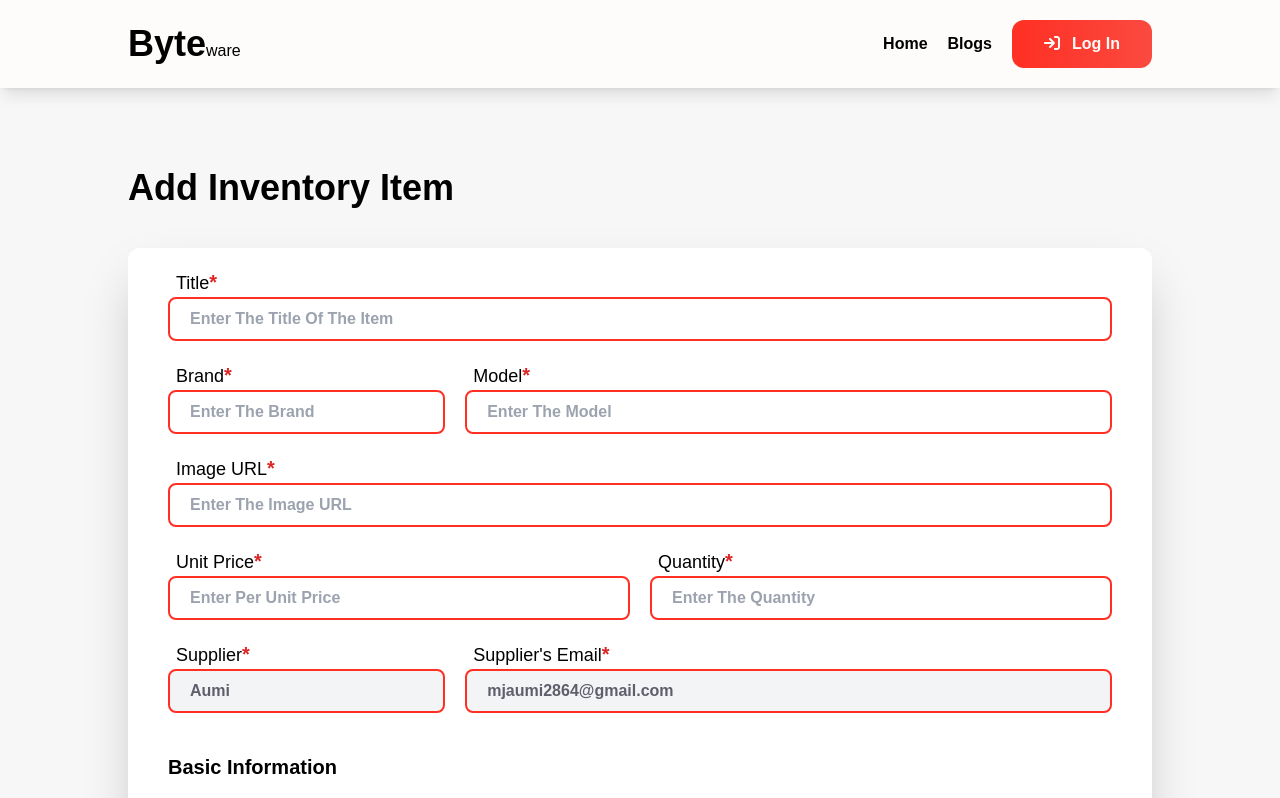
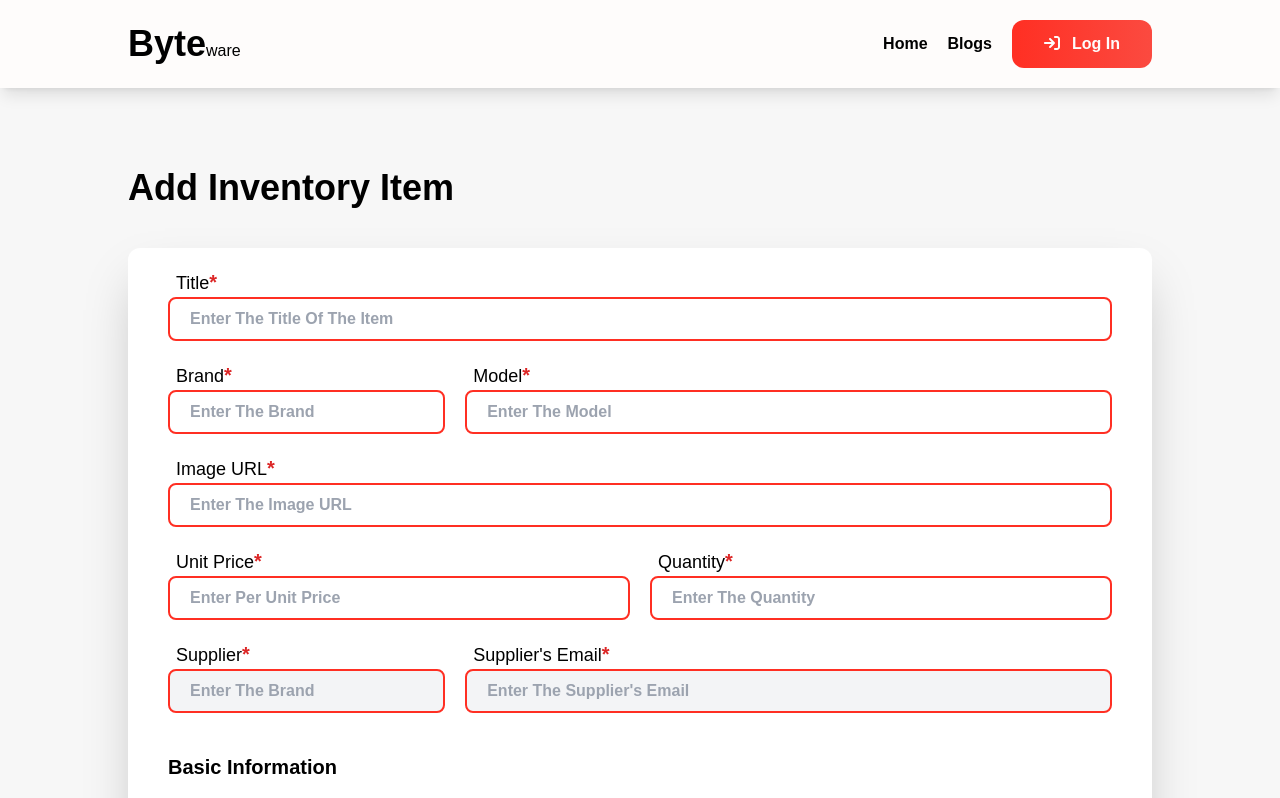
Before and after one commit to mjaumi/phero-assignment11-byteware-warehouse-management-system-client-side, a React (Create React App) app: page /addInventoryItem in a window 1280 px wide. Shown: the top 798 px of the page. Built offline with nearby package versions, Linux system fonts and the light colour scheme; no server answers.

Commit message:
my items component added

```diff
--- a/src/App.js
+++ b/src/App.js
@@ -11,6 +11,7 @@ import NotFound from './Pages/Shared/NotFound/NotFound';
 import { ToastContainer } from 'react-toastify';
 import 'react-toastify/dist/ReactToastify.css';
 import AddInventoryItem from './Pages/AddInventoryItem/AddInventoryItem';
+import MyItems from './Pages/MyItems/MyItems';
 
 function App() {
   return (
@@ -23,6 +24,7 @@ function App() {
         <Route path='/inventory/:id' element={<Inventory />} />
         <Route path='/manageInventory' element={<ManageInventory />} />
         <Route path='/addInventoryItem' element={<AddInventoryItem />} />
+        <Route path='/myItems' element={<MyItems />} />
         <Route path='*' element={<NotFound />} />
       </Routes>
       <Footer />
--- a/src/Pages/AddInventoryItem/AddInventoryItem.js
+++ b/src/Pages/AddInventoryItem/AddInventoryItem.js
@@ -1,14 +1,26 @@
 import { FontAwesomeIcon } from '@fortawesome/react-fontawesome';
 import { faCirclePlus, faMultiply, faBan, faCheck } from '@fortawesome/free-solid-svg-icons';
-import React, { useState } from 'react';
+import React, { useEffect, useState } from 'react';
 import { toast } from 'react-toastify';
 import PageTitle from '../Shared/PageTitle/PageTitle';
+import { useAuthState } from 'react-firebase-hooks/auth';
+import auth from '../../firebase.init';
 
 const AddInventoryItem = () => {
     //integration of React hooks
-    const [supplier, setSupplier] = useState('Aumi');
-    const [supplierEmail, setSupplierEmail] = useState('mjaumi2864@gmail.com');
     const [showAddNewItemModal, setShowAddNewItemModal] = useState(false);
+
+    //integration of React Firebase hooks here
+    const [user, loading] = useAuthState(auth);
+
+    if (loading) {
+
+    }
+
+    //scroll to the top on render
+    useEffect(() => {
+        window.scrollTo(0, 0);
+    }, []);
 
     //handles add new item to database
     const handleAddNewItem = event => {
@@ -151,11 +163,11 @@ const AddInventoryItem = () => {
                             <div className='mb-5 text-left flex'>
                                 <div className='w-[30%]'>
                                     <label className='ml-2 text-lg' htmlFor="supplier">Supplier<span className='font-bold text-red-600 text-xl'>*</span></label>
-                                    <input className='border-2 bg-gray-100 border-byteware-base-red rounded-lg w-full px-5 py-2 font-semibold text-byteware-dark-gray' type="text" name='supplier' value={supplier} placeholder='Enter The Brand' required readOnly disabled />
+                                    <input className='border-2 bg-gray-100 border-byteware-base-red rounded-lg w-full px-5 py-2 font-semibold text-byteware-dark-gray' type="text" name='supplier' value={user?.displayName || ''} placeholder='Enter The Brand' required readOnly disabled />
                                 </div>
                                 <div className='ml-5 w-[70%]'>
                                     <label className='ml-2 text-lg' htmlFor="email">Supplier's Email<span className='font-bold text-red-600 text-xl'>*</span></label>
-                                    <input className='border-2 bg-gray-100 border-byteware-base-red rounded-lg w-full px-5 py-2 font-semibold text-byteware-dark-gray' type="text" name='email' value={supplierEmail} placeholder="Enter The Supplier's Email" required readOnly disabled />
+                                    <input className='border-2 bg-gray-100 border-byteware-base-red rounded-lg w-full px-5 py-2 font-semibold text-byteware-dark-gray' type="text" name='email' value={user?.email || ''} placeholder="Enter The Supplier's Email" required readOnly disabled />
                                 </div>
                             </div>
                         </div>
--- a/src/Pages/Login/Login/Login.js
+++ b/src/Pages/Login/Login/Login.js
@@ -1,6 +1,6 @@
 import { FontAwesomeIcon } from '@fortawesome/react-fontawesome';
 import { faArrowRightToBracket } from '@fortawesome/free-solid-svg-icons';
-import React, { useState } from 'react';
+import React, { useEffect, useState } from 'react';
 import PageTitle from '../../Shared/PageTitle/PageTitle';
 import { Link } from 'react-router-dom';
 import SocialLogin from '../SocialLogin/SocialLogin';
@@ -30,6 +30,11 @@ const Login = () => {
     if (loading) {
 
     }
+
+    //scroll to the top on render
+    useEffect(() => {
+        window.scrollTo(0, 0);
+    }, []);
 
     //event handler for log in
     const handleLogin = async (event) => {
--- a/src/Pages/Login/Signup/Signup.js
+++ b/src/Pages/Login/Signup/Signup.js
@@ -1,6 +1,6 @@
 import { FontAwesomeIcon } from '@fortawesome/react-fontawesome';
 import { faUser } from '@fortawesome/free-solid-svg-icons';
-import React, { useState } from 'react';
+import React, { useEffect, useState } from 'react';
 import PageTitle from '../../Shared/PageTitle/PageTitle';
 import { Link } from 'react-router-dom';
 import SocialLogin from '../SocialLogin/SocialLogin';
@@ -33,6 +33,11 @@ const Signup = () => {
         });
         setShowToast(true);
     }
+
+    //scroll to the top on render
+    useEffect(() => {
+        window.scrollTo(0, 0);
+    }, []);
 
     //event handler for sign up
     const handleSignup = async (event) => {
--- a/src/Pages/Login/SocialLogin/SocialLogin.js
+++ b/src/Pages/Login/SocialLogin/SocialLogin.js
@@ -3,13 +3,16 @@ import { faGoogle } from '@fortawesome/free-brands-svg-icons';
 import React from 'react';
 import { useSignInWithGoogle } from 'react-firebase-hooks/auth';
 import auth from '../../../firebase.init';
+import { toast } from 'react-toastify';
 
 const SocialLogin = () => {
     //integration of React Firebase hooks here
     const [signInWithGoogle, user, loading, error] = useSignInWithGoogle(auth);
 
     if (user) {
-
+        toast('LogIn Successful!!!', {
+            position: 'bottom-right'
+        });
     }
 
     if (loading) {
--- /dev/null
+++ b/src/Pages/MyItems/MyItems.js
@@ -0,0 +1,25 @@
+import React, { useEffect } from 'react';
+import PageTitle from '../Shared/PageTitle/PageTitle';
+
+const MyItems = () => {
+
+    //scroll to the top on render
+    useEffect(() => {
+        window.scrollTo(0, 0);
+    }, []);
+
+    //rendering my items component here
+    return (
+        <section>
+            <PageTitle title={'My Items'} />
+            <div className='w-4/5 mx-auto'>
+                <h3 className='text-left font-semibold text-4xl my-10'>My Items</h3>
+                <div className='grid grid-cols-3'>
+
+                </div>
+            </div>
+        </section>
+    );
+};
+
+export default MyItems;
```
